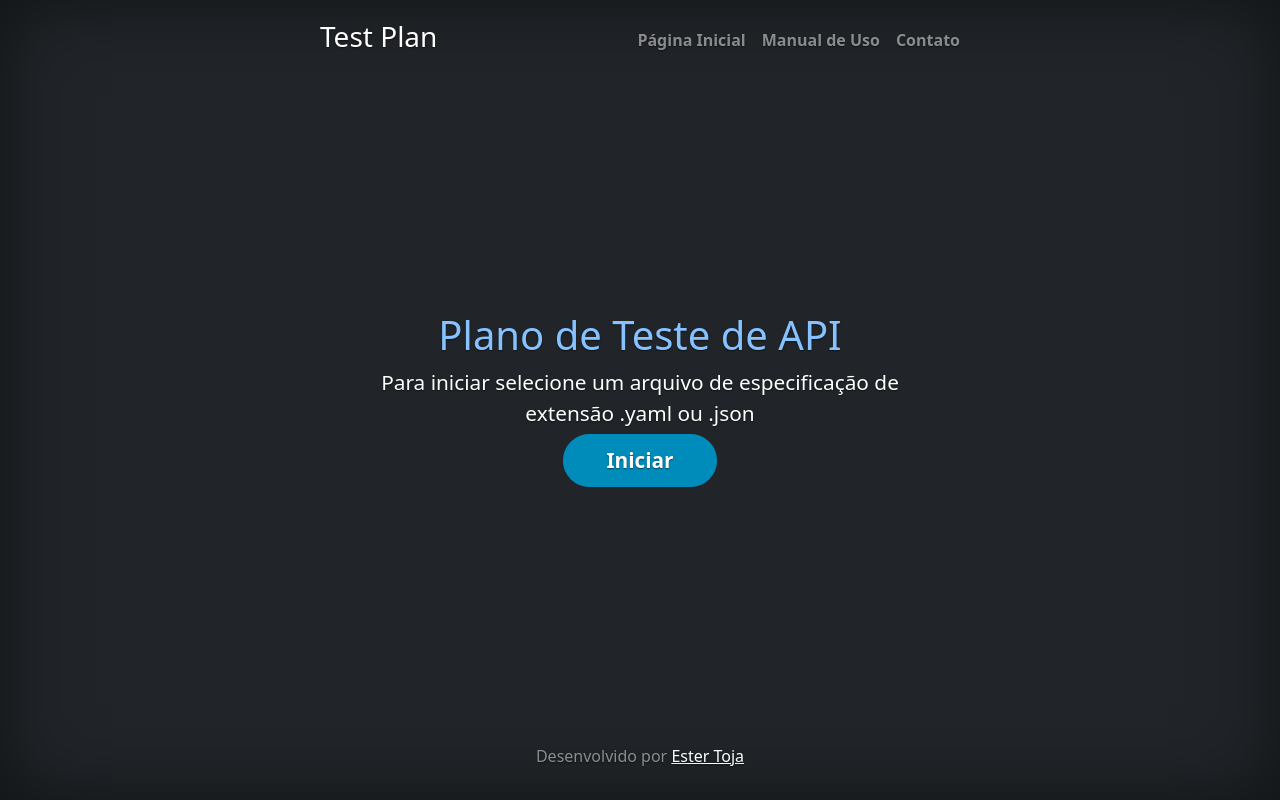
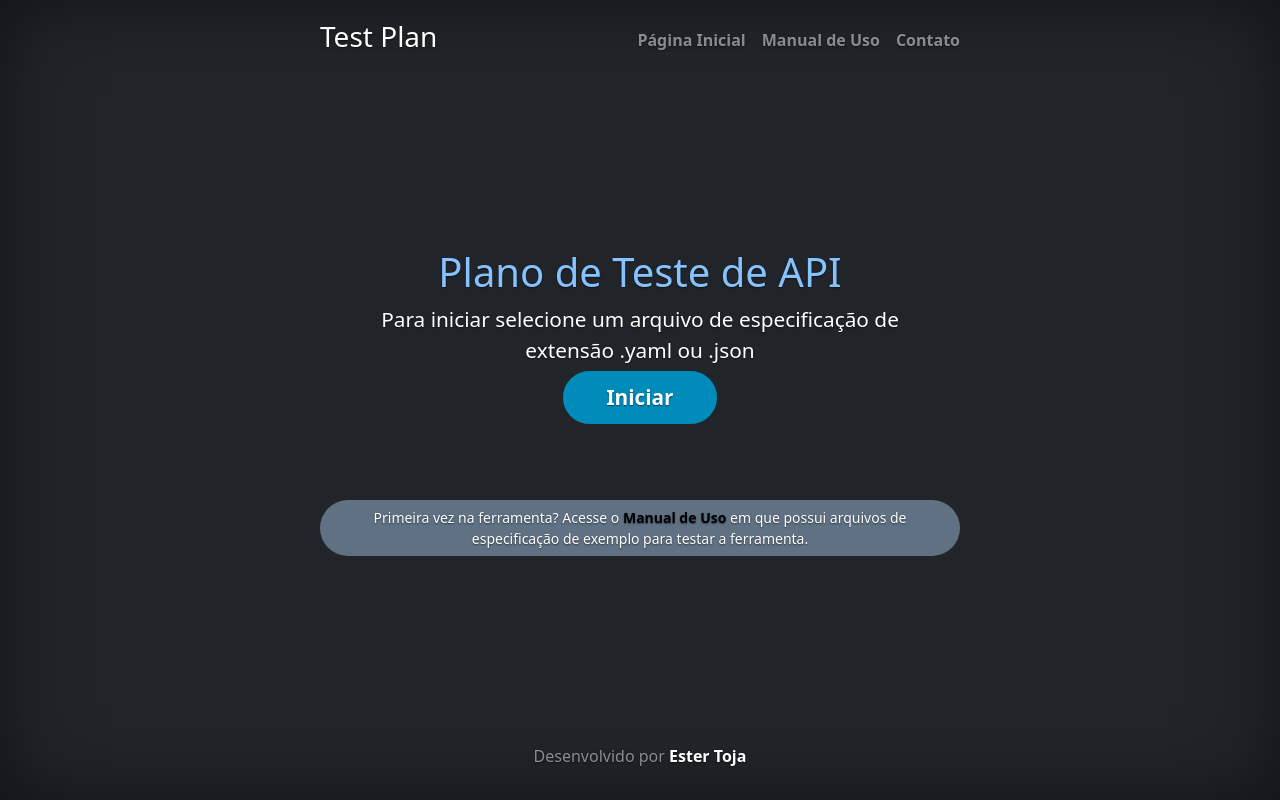
Before and after one commit to estercardosotoja/test_plan, a Django app: page / in a window 1280 px wide. Run offline with Django 4.2, Linux system fonts and the light colour scheme; some libraries are stand-ins or nearby versions.

Commit message:
'adicao_aviso_index'

```diff
--- a/templates/index.html
+++ b/templates/index.html
@@ -25,6 +25,19 @@
     text-decoration: none;
   }
 
+  .info{
+     font-size: 14px;
+     background-color: #5f7182;
+     padding: 0.5em 2em;
+     border-radius: 2em;
+     margin-top: 5em;
+  }
+
+  a {
+    text-decoration: none;
+    color: black;
+    font-weight: bold;
+   }
 </style>
 
   <main class="px-3">
@@ -40,4 +53,8 @@
         {% include 'partials/_alert2.html' %}
       {% endif %}
     </body>
+<div class="info" >
+    Primeira vez na ferramenta? Acesse o <a href="{% url 'manual' %}"> Manual de Uso </a> em que possui arquivos de especificação de exemplo para testar
+    a ferramenta.
+</div>
 {% endblock %}
```
